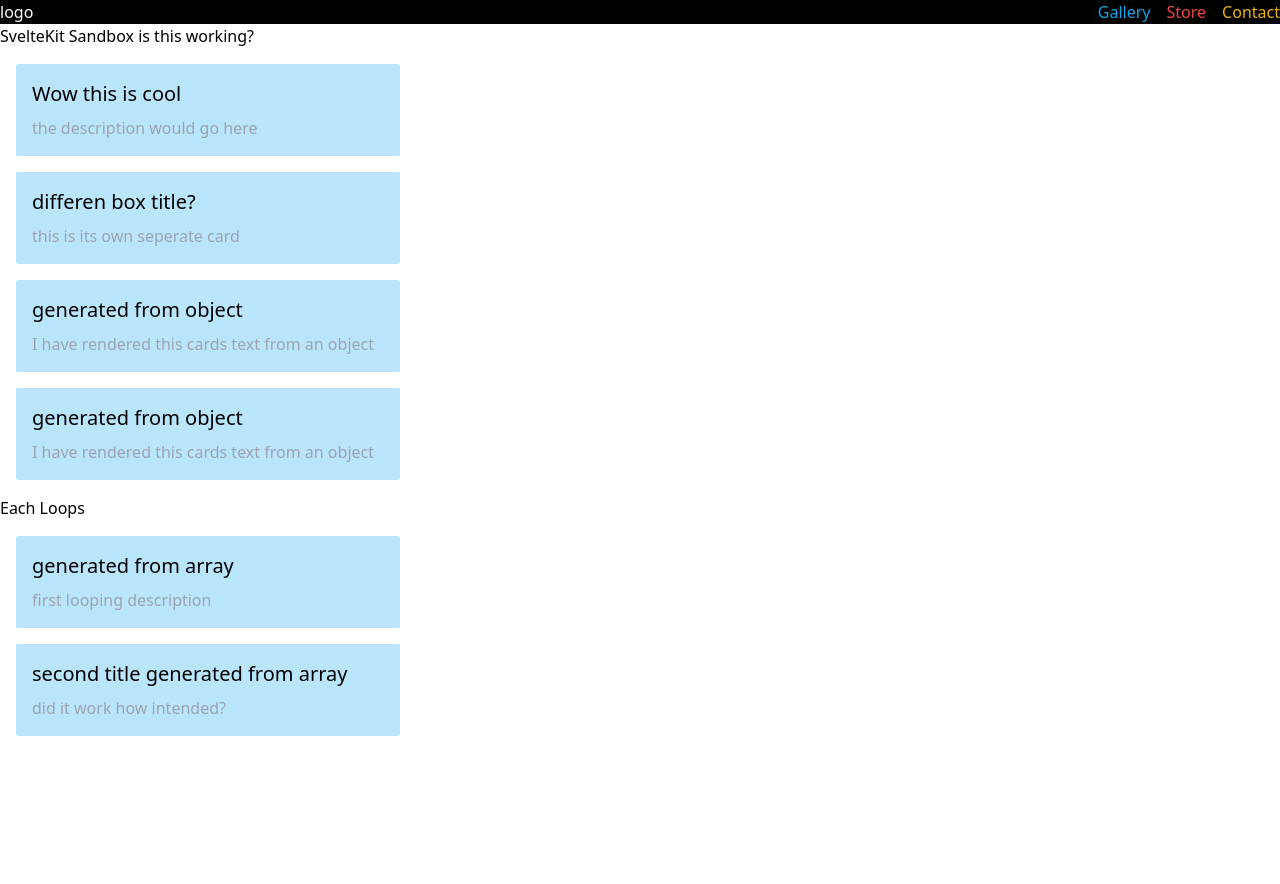
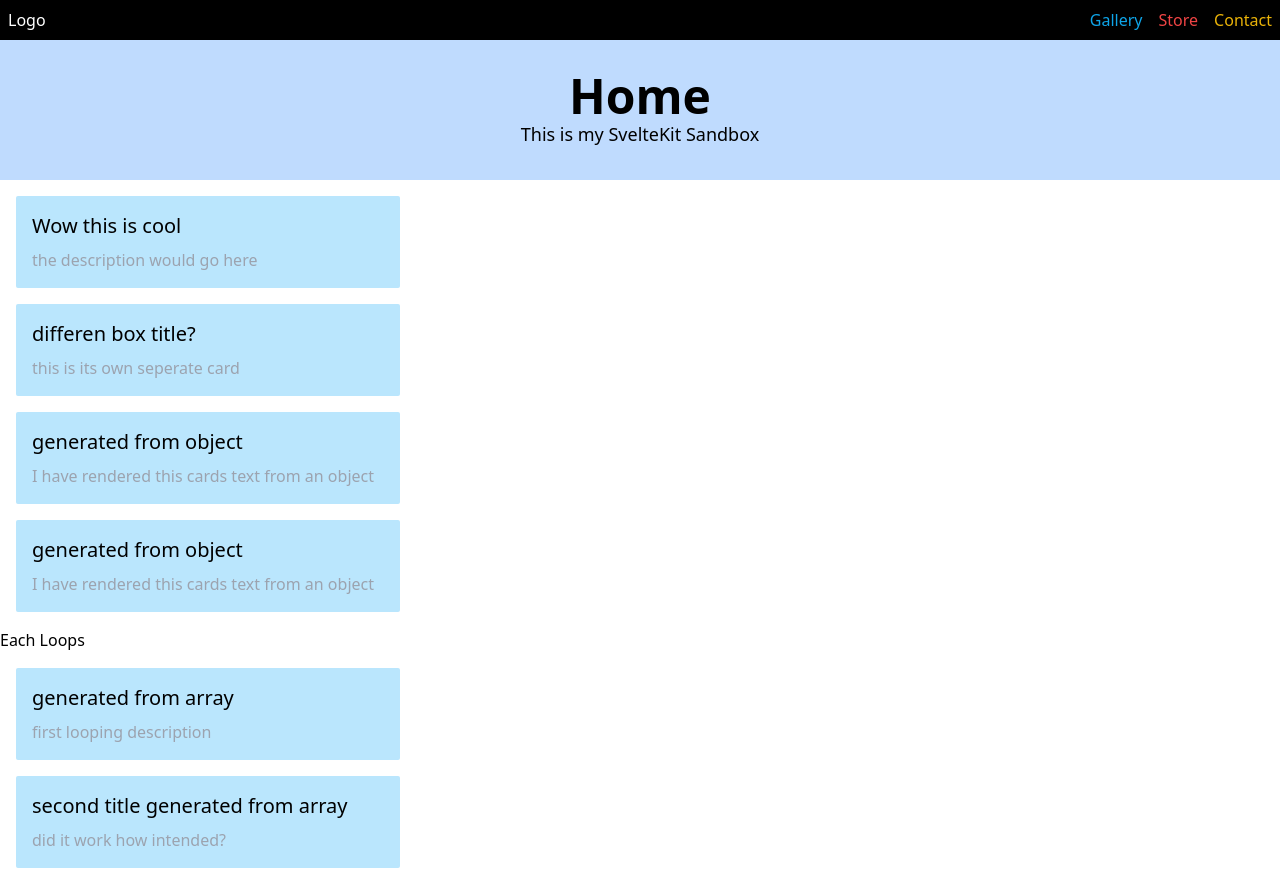
Before and after one commit to CalHolt/svelte-sandbox, a SvelteKit app: page / in a window 1280 px wide. Before the commit the page ends 800 px from the top, so only its background shows below. Built offline with nearby package versions, Linux system fonts and the light colour scheme.

Commit message:
added page title component and added to home / gallery

```diff
--- a/src/lib/components/Header.svelte
+++ b/src/lib/components/Header.svelte
@@ -1,11 +1,8 @@
 <script>
-  const navItems = [
-    { name: "Store", href: "/store"},
-    { name: "Gallery", href: "/gallery"}
-  ]
+
 </script>
-<header class="bg-black flex justify-between p-">
-  <div class="text-white">logo</div>
+<header class="bg-black flex justify-between p-2">
+  <div class="text-white"> <a href="/">Logo</a></div>
   <nav>
     <ul class="flex justify-around gap-4">
       <li class="text-sky-500">
--- a/src/lib/components/ListItem.svelte
+++ b/src/lib/components/ListItem.svelte
@@ -1,6 +1,6 @@
 <script>
+  // more intuitive name
   export let bgColor;
-
 </script>
-
+<!-- using template literals to allow style to be added to rather than reset after adding a different property -->
 <li class={`${bgColor} my-2 text-lg rounded-xl max-w-xs px-4 py-2`}><slot /></li>
--- /dev/null
+++ b/src/lib/components/PageHeader.svelte
@@ -0,0 +1,16 @@
+<script>
+export let pageTitle;
+export let pageDescription;
+</script>
+<!-- Header -->
+<header class=" bg-blue-200 p-8 text-center">
+<!-- Title -->
+  <h1 class=" text-3xl lg:text-5xl font-semibold">{pageTitle}</h1>
+
+<!-- Description -->
+  <p class=" text-lg bg:text-xl">{pageDescription}</p>
+  <!-- Slot for flex content -->
+  <div class=" bg-white">
+    <slot />
+  </div>
+</header>
--- a/src/routes/+page.svelte
+++ b/src/routes/+page.svelte
@@ -1,6 +1,16 @@
 <script>
+  // Import header
+  import PageHeader from "../lib/components/PageHeader.svelte";
+
+  let pageTitle = "Home";
+  let pageDescription = "This is my SvelteKit Sandbox";
+
+  // --------------------- //
+  // MessageBox Importing //
+  // --------------------//
+
   // import component
-    import MessageBox from "../lib/components/messageBox.svelte";
+  import MessageBox from "../lib/components/messageBox.svelte";
 
   // Getting rid of document.querySelector
   let test = "testing";
@@ -14,7 +24,7 @@
     description: "I have rendered this cards text from an object"
   }
 
-  // array to loop through inside of component
+  // array, to loop through inside of component
   let messsagesForBox = [{
     title: "generated from array", description: "first looping description"},
     {title: "second title generated from array", description: "did it work how intended?"
@@ -22,10 +32,12 @@
 
 </script>
 
-
+<PageHeader {pageTitle} {pageDescription}/>
 
 <!-- attach the variable directly to the html -->
-<h1>SvelteKit Sandbox {@html hello}</h1>
+
+<!-- <h1>SvelteKit Sandbox {@html hello}</h1> -->
+
 
 <!-- Adding components into the page -->
 
--- a/src/routes/gallery/+page.svelte
+++ b/src/routes/gallery/+page.svelte
@@ -1 +1,8 @@
-<h1>Gallery</h1>
+<script>
+  import PageHeader from "../../lib/components/PageHeader.svelte";
+
+  const pageTitle = "Gallery";
+  const pageDescription = "This is a gallery of all living proof of bigfoot"
+
+</script>
+<PageHeader {pageTitle} {pageDescription}/>
--- a/src/routes/store/+page.svelte
+++ b/src/routes/store/+page.svelte
@@ -14,7 +14,7 @@
   <h2 class="text-xl">Example list</h2>
   <ul class="list-disc m-4">
     <!-- each loop -->
-    {#each listItems as item, i}
+    {#each listItems as item}
     <ListItem bgColor="bg-purple-300">{item}</ListItem>
     {/each}
   </ul>
```
